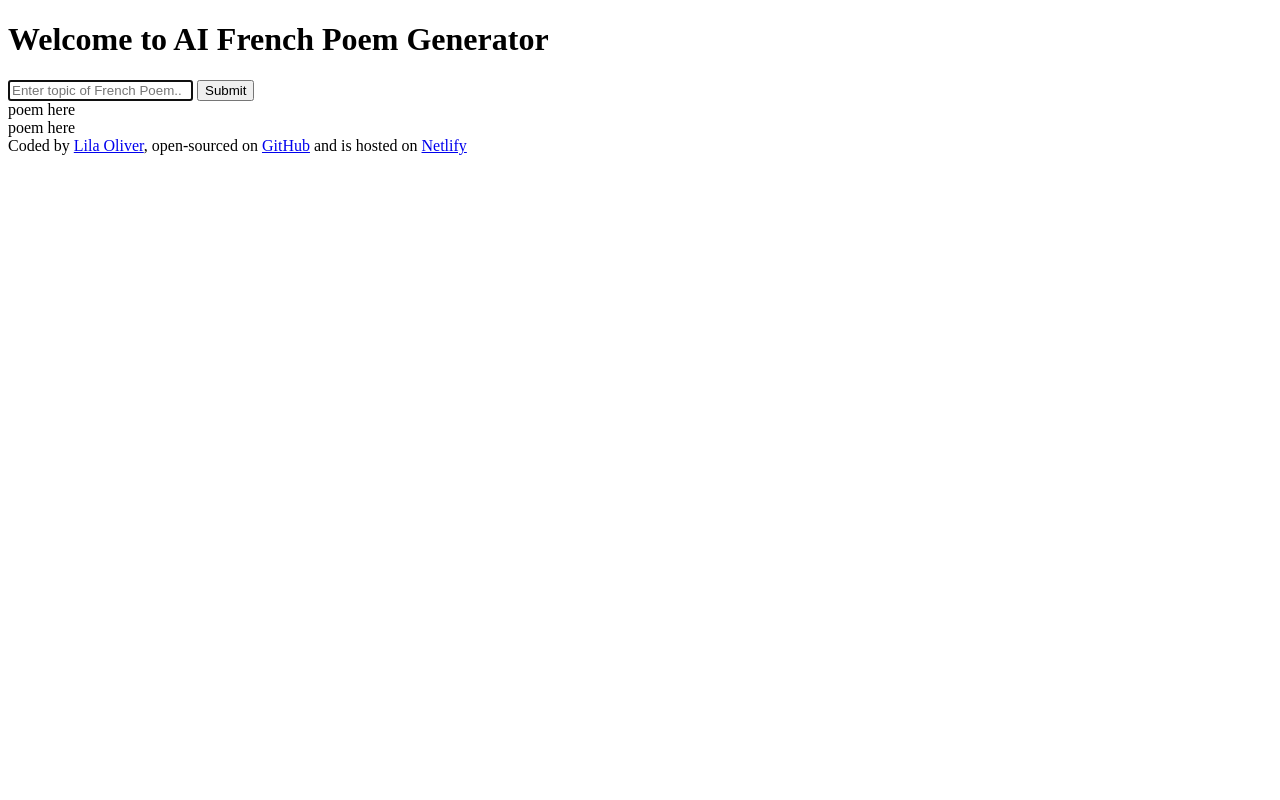
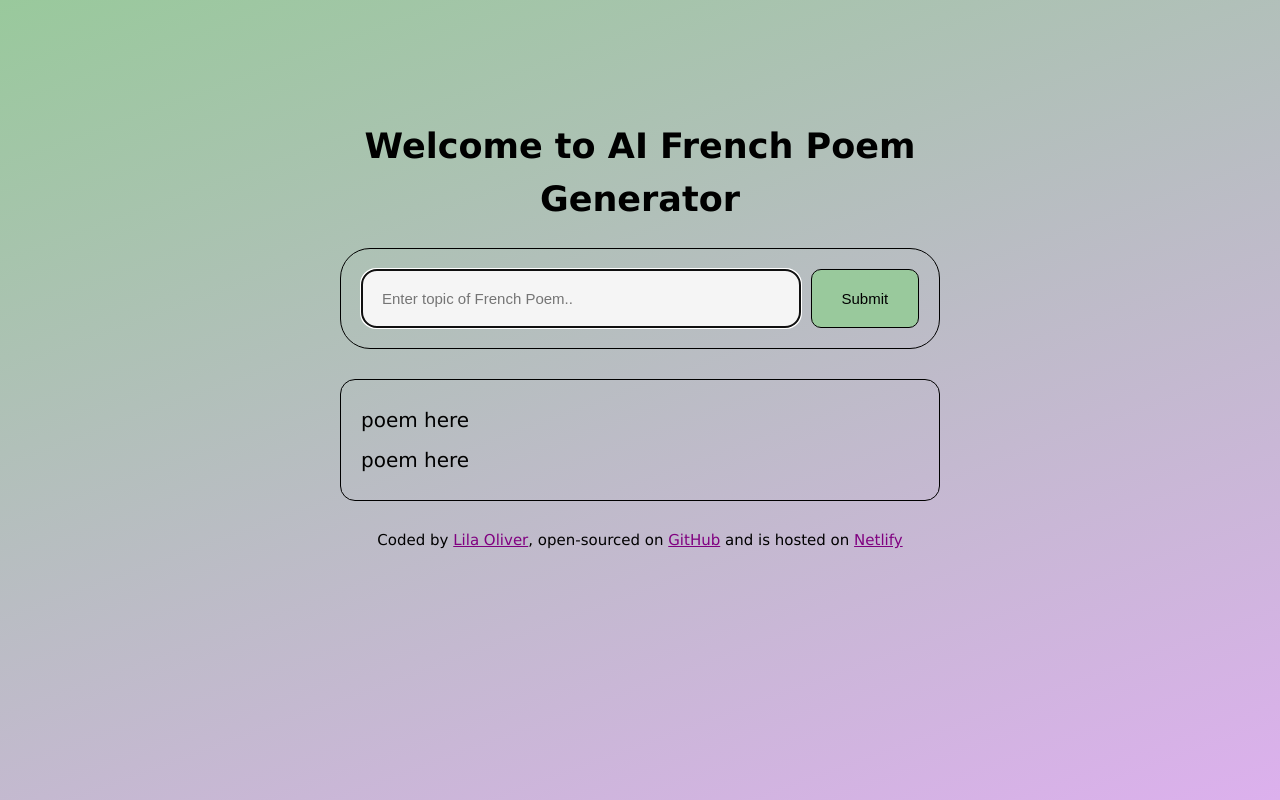
Before and after one commit to loliver42/AI-Poem-Project, a plain HTML site: page index.html in a window 1280 px wide. Drawn offline with Linux system fonts and the light colour scheme.

Commit message:
Added classes and CSS

```diff
--- a/index.html
+++ b/index.html
@@ -7,6 +7,7 @@
     <title>AI Poem</title>
   </head>
   <body>
+    <div class="container">
       <header>
         <h1>Welcome to AI French Poem Generator</h1>
       </header>
@@ -17,13 +18,15 @@
           autofocus
           required
           autocomplete="off"
+          class="instruction"
         />
-      <input type="submit" />
+        <input type="submit" class="submit-button" />
       </form>
-    <div>
+      <div class="poem">
         poem here <br />
         poem here
       </div>
+
       <footer>
         Coded by
         <a href="https://github.com/dashboard" target="_blank">Lila Oliver</a>,
@@ -34,6 +37,7 @@
         and is hosted on
         <a href="ai-poem-project.netlify.app" target="_blank">Netlify</a>
       </footer>
+    </div>
   </body>
   <script src="src/script.js"></script>
 </html>
--- a/src/style.css
+++ b/src/style.css
@@ -0,0 +1,57 @@
+html {
+  background: linear-gradient(-20deg, #dcb0ed 0%, #99c99c 100%) no-repeat;
+  background-size: cover;
+  height: 100%;
+}
+body {
+  font-family: "Lucida Sans", "Lucida Sans Regular", "Lucida Grande",
+    "Lucida Sans Unicode", Geneva, Verdana, sans-serif;
+}
+.container {
+  margin: 120px auto;
+  max-width: 600px;
+}
+h1 {
+  text-align: center;
+  line-height: 1.5;
+  font-size: 35px;
+}
+form {
+  padding: 20px;
+  border: 1px solid black;
+  border-radius: 30px;
+  display: flex;
+  margin-bottom: 30px;
+}
+.instruction {
+  padding: 20px;
+  width: 80%;
+  border: none;
+  border-radius: 15px;
+  border: 1px solid black;
+  background-color: whitesmoke;
+  font-size: 15px;
+}
+.submit-button {
+  border-radius: 10px;
+  width: 120px;
+  border: 1px solid black;
+  background-color: #99c99c;
+  font-size: 15px;
+  margin-left: 10px;
+}
+.poem {
+  font-size: 20px;
+  padding: 20px;
+  line-height: 2;
+  border: 1px solid black;
+  border-radius: 15px;
+}
+footer {
+  text-align: center;
+  margin: 30px;
+  font-size: 15px;
+}
+a {
+  color: purple;
+}
```
Lines whose indentation alone changed are shown as unchanged.
